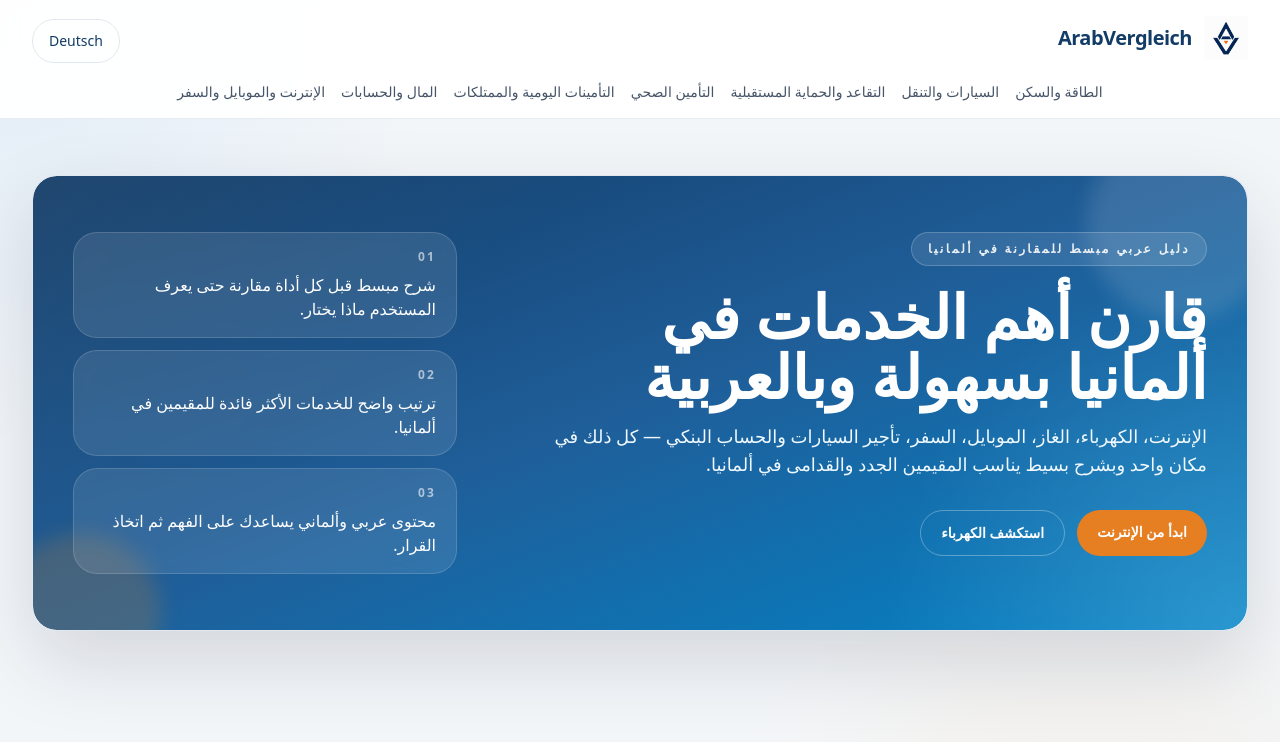
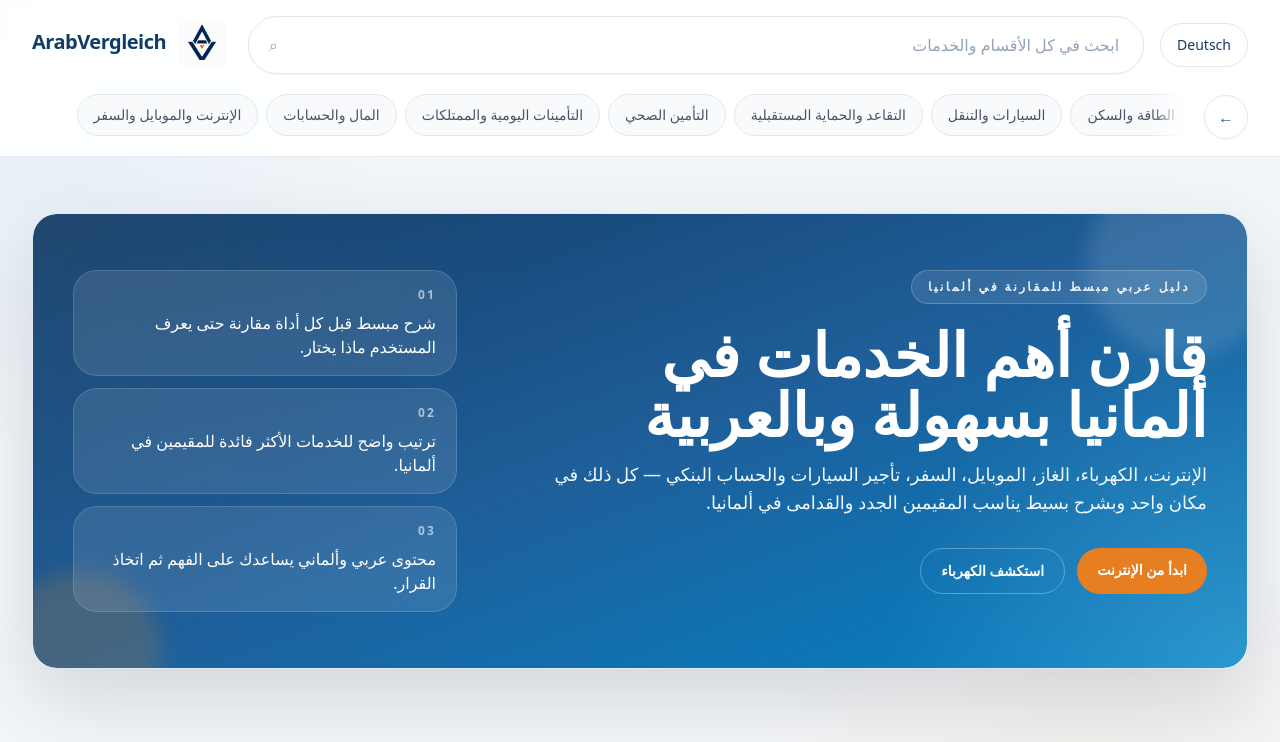
Before and after one commit to omaralezzi/arabvergleich, a Next.js app: page /ar in a window 1280 px wide. Shown: the top 742 px of the page. Built offline with nearby package versions, Linux system fonts and the light colour scheme.

Commit message:
Refine header navigation and clean homepage copy

```diff
--- a/app/globals.css
+++ b/app/globals.css
@@ -21,6 +21,15 @@ body {
 
 a {
   @apply transition-colors;
+}
+
+.scrollbar-hidden {
+  -ms-overflow-style: none;
+  scrollbar-width: none;
+}
+
+.scrollbar-hidden::-webkit-scrollbar {
+  display: none;
 }
 
 .surface {
--- a/components/Header.tsx
+++ b/components/Header.tsx
@@ -2,43 +2,49 @@ import Link from "next/link";
 
 import { BrandLogo } from "@/components/BrandLogo";
 import { Container } from "@/components/Container";
+import { HeaderCategoryScroller } from "@/components/HeaderCategoryScroller";
+import { HeaderSearch } from "@/components/HeaderSearch";
 import { LanguageSwitcher } from "@/components/LanguageSwitcher";
-import { topNavigationGroups } from "@/src/content/serviceCatalog";
 import type { Locale } from "@/src/config/site";
 
 export function Header({ locale }: { locale: Locale }) {
+  const isArabic = locale === "ar";
+
   return (
     <header className="sticky top-0 z-40 border-b border-slate-200/80 bg-white/95 backdrop-blur">
-      <Container className="flex flex-col gap-4 py-4">
-        <div className="flex items-center justify-between gap-4">
+      <Container className="flex flex-col gap-4 py-4 lg:gap-5">
+        <div className="flex flex-col gap-4 lg:flex-row lg:items-center">
+          {isArabic ? (
+            <>
+              <div className="flex justify-start lg:order-3 lg:justify-end">
                 <Link href={`/${locale}`} className="shrink-0">
-            <BrandLogo className="h-11 w-11" />
+                  <BrandLogo className="h-12 w-12" />
                 </Link>
-          <div className="lg:hidden">
+              </div>
+              <div className="order-2 w-full flex-1">
+                <HeaderSearch locale={locale} />
+              </div>
+              <div className="order-1 flex justify-start lg:order-1">
                 <LanguageSwitcher locale={locale} />
               </div>
-          <div className="hidden lg:block">
+            </>
+          ) : (
+            <>
+              <div className="flex justify-start lg:order-1">
+                <Link href={`/${locale}`} className="shrink-0">
+                  <BrandLogo className="h-12 w-12" />
+                </Link>
+              </div>
+              <div className="order-2 w-full flex-1">
+                <HeaderSearch locale={locale} />
+              </div>
+              <div className="order-3 flex justify-start lg:justify-end">
                 <LanguageSwitcher locale={locale} />
               </div>
+            </>
+          )}
         </div>
-        <nav className="flex gap-2 overflow-x-auto pb-1 text-sm text-slate-600 lg:hidden">
-          {topNavigationGroups.map((group) => (
-            <Link
-              key={group.slug}
-              href={`/${locale}#${group.slug}`}
-              className="whitespace-nowrap rounded-full border border-slate-200 bg-slate-50 px-4 py-2 hover:border-brand-blue hover:text-brand-blue"
-            >
-              {group.title[locale]}
-            </Link>
-          ))}
-        </nav>
-        <nav className="hidden flex-1 items-center justify-center gap-4 text-sm text-slate-600 lg:flex">
-          {topNavigationGroups.map((group) => (
-            <Link key={group.slug} href={`/${locale}#${group.slug}`} className="hover:text-brand-blue">
-              {group.title[locale]}
-            </Link>
-          ))}
-        </nav>
+        <HeaderCategoryScroller locale={locale} />
       </Container>
     </header>
   );
--- /dev/null
+++ b/components/HeaderCategoryScroller.tsx
@@ -0,0 +1,153 @@
+"use client";
+
+import Link from "next/link";
+import { useEffect, useRef, useState } from "react";
+
+import { topNavigationGroups } from "@/src/content/serviceCatalog";
+import type { Locale } from "@/src/config/site";
+
+type HeaderCategoryScrollerProps = {
+  locale: Locale;
+};
+
+export function HeaderCategoryScroller({ locale }: HeaderCategoryScrollerProps) {
+  const scrollRef = useRef<HTMLDivElement | null>(null);
+  const dragStateRef = useRef<{ isDown: boolean; isDragging: boolean; startX: number; startScrollLeft: number }>({
+    isDown: false,
+    isDragging: false,
+    startX: 0,
+    startScrollLeft: 0,
+  });
+  const [showStartArrow, setShowStartArrow] = useState(false);
+  const [showEndArrow, setShowEndArrow] = useState(false);
+
+  function updateArrowVisibility() {
+    const element = scrollRef.current;
+    if (!element) return;
+
+    const maxScrollLeft = element.scrollWidth - element.clientWidth;
+    const current = Math.max(0, element.scrollLeft);
+
+    setShowStartArrow(current > 8);
+    setShowEndArrow(current < maxScrollLeft - 8);
+  }
+
+  useEffect(() => {
+    updateArrowVisibility();
+
+    const element = scrollRef.current;
+    if (!element) return;
+
+    const handleScroll = () => updateArrowVisibility();
+    const handleResize = () => updateArrowVisibility();
+
+    element.addEventListener("scroll", handleScroll, { passive: true });
+    window.addEventListener("resize", handleResize);
+
+    return () => {
+      element.removeEventListener("scroll", handleScroll);
+      window.removeEventListener("resize", handleResize);
+    };
+  }, []);
+
+  function scrollByAmount(direction: "next" | "prev") {
+    const element = scrollRef.current;
+    if (!element) return;
+
+    const amount = Math.min(320, Math.max(180, element.clientWidth * 0.35));
+    element.scrollBy({
+      left: direction === "next" ? amount : -amount,
+      behavior: "smooth",
+    });
+  }
+
+  function handlePointerDown(event: React.PointerEvent<HTMLDivElement>) {
+    if (event.button !== 0) return;
+
+    const element = scrollRef.current;
+    if (!element) return;
+
+    dragStateRef.current = {
+      isDown: true,
+      isDragging: false,
+      startX: event.clientX,
+      startScrollLeft: element.scrollLeft,
+    };
+  }
+
+  function handlePointerMove(event: React.PointerEvent<HTMLDivElement>) {
+    const element = scrollRef.current;
+    const dragState = dragStateRef.current;
+    if (!element || !dragState.isDown) return;
+
+    const delta = event.clientX - dragState.startX;
+    if (!dragState.isDragging && Math.abs(delta) < 8) return;
+
+    dragState.isDragging = true;
+    element.scrollLeft = dragState.startScrollLeft - delta;
+    updateArrowVisibility();
+  }
+
+  function handlePointerUp() {
+    window.setTimeout(() => {
+      dragStateRef.current.isDown = false;
+      dragStateRef.current.isDragging = false;
+    }, 0);
+  }
+
+  return (
+    <div className="relative">
+      {showStartArrow ? (
+        <>
+          <button
+            type="button"
+            onClick={() => scrollByAmount(locale === "ar" ? "next" : "prev")}
+            className="absolute inset-y-0 left-0 z-10 hidden h-11 w-11 self-center rounded-full border border-slate-200 bg-white/95 text-brand-blue shadow-sm transition hover:border-brand-blue hover:bg-brand-mist lg:flex lg:items-center lg:justify-center"
+            aria-label={locale === "ar" ? "تحريك الأقسام إلى اليسار" : "Kategorien nach links bewegen"}
+          >
+            <span aria-hidden="true">{locale === "ar" ? "→" : "←"}</span>
+          </button>
+          <div className="pointer-events-none absolute inset-y-0 left-12 z-[1] hidden w-12 bg-gradient-to-r from-white via-white/80 to-transparent lg:block" />
+        </>
+      ) : null}
+      {showEndArrow ? (
+        <div className="pointer-events-none absolute inset-y-0 right-12 z-[1] hidden w-12 bg-gradient-to-l from-white via-white/80 to-transparent lg:block" />
+      ) : null}
+      <div
+        ref={scrollRef}
+        onPointerDown={handlePointerDown}
+        onPointerMove={handlePointerMove}
+        onPointerUp={handlePointerUp}
+        onPointerCancel={handlePointerUp}
+        className="scrollbar-hidden flex gap-2 overflow-x-auto pb-1 text-sm text-slate-600 lg:px-14"
+        style={{ cursor: "grab" }}
+      >
+        {topNavigationGroups.map((group) => (
+          <Link
+            key={group.slug}
+            href={`/${locale}#${group.slug}`}
+            onClick={(event) => {
+              if (dragStateRef.current.isDragging) {
+                event.preventDefault();
+              }
+            }}
+            className="inline-flex shrink-0 items-center whitespace-nowrap rounded-full border border-slate-200 bg-slate-50 px-4 py-2.5 font-medium hover:border-brand-blue hover:bg-brand-mist hover:text-brand-blue"
+            draggable={false}
+          >
+            {group.title[locale]}
+          </Link>
+        ))}
+      </div>
+      {showEndArrow ? (
+        <button
+          type="button"
+          onClick={() => scrollByAmount(locale === "ar" ? "prev" : "next")}
+          className="absolute inset-y-0 right-0 z-10 hidden h-11 w-11 self-center rounded-full border border-slate-200 bg-white/95 text-brand-blue shadow-sm transition hover:border-brand-blue hover:bg-brand-mist lg:flex lg:items-center lg:justify-center"
+          aria-label={locale === "ar" ? "تحريك الأقسام إلى اليمين" : "Kategorien nach rechts bewegen"}
+        >
+          <span aria-hidden="true">{locale === "ar" ? "←" : "→"}</span>
+        </button>
+      ) : null}
+    </div>
+  );
+}
--- /dev/null
+++ b/components/HeaderSearch.tsx
@@ -0,0 +1,91 @@
+"use client";
+
+import Link from "next/link";
+import { useMemo, useState } from "react";
+
+import { serviceCategories } from "@/src/content/serviceCatalog";
+import type { Locale } from "@/src/config/site";
+
+type HeaderSearchProps = {
+  locale: Locale;
+};
+
+export function HeaderSearch({ locale }: HeaderSearchProps) {
+  const [query, setQuery] = useState("");
+  const [isFocused, setIsFocused] = useState(false);
+
+  const services = useMemo(
+    () =>
+      serviceCategories.flatMap((category) =>
+        category.services.map((service) => ({
+          slug: service.slug,
+          title: service.title[locale],
+          category: category.title[locale],
+          href: `/${locale}/${service.slug}`,
+        })),
+      ),
+    [locale],
+  );
+
+  const normalizedQuery = query.trim().toLowerCase();
+  const results = useMemo(() => {
+    if (!normalizedQuery) {
+      return services.slice(0, 8);
+    }
+
+    return services
+      .filter(
+        (service) =>
+          service.title.toLowerCase().includes(normalizedQuery) || service.category.toLowerCase().includes(normalizedQuery),
+      )
+      .slice(0, 8);
+  }, [normalizedQuery, services]);
+
+  const hasDropdown = isFocused && results.length > 0;
+
+  return (
+    <div className="relative w-full max-w-4xl">
+      <label className="sr-only" htmlFor={`header-search-${locale}`}>
+        {locale === "ar" ? "ابحث في جميع الخدمات" : "Alle Leistungen durchsuchen"}
+      </label>
+      <div className="flex items-center rounded-full border border-slate-200 bg-white shadow-sm transition focus-within:border-brand-blue focus-within:ring-2 focus-within:ring-brand-blue/15">
+        <input
+          id={`header-search-${locale}`}
+          type="search"
+          value={query}
+          onChange={(event) => setQuery(event.target.value)}
+          onFocus={() => setIsFocused(true)}
+          onBlur={() => window.setTimeout(() => setIsFocused(false), 120)}
+          placeholder={locale === "ar" ? "ابحث في كل الأقسام والخدمات" : "In allen Bereichen und Services suchen"}
+          className="h-14 w-full rounded-full bg-transparent px-6 text-base text-slate-800 outline-none placeholder:text-slate-400"
+          dir={locale === "ar" ? "rtl" : "ltr"}
+        />
+        <span className="px-5 text-slate-400" aria-hidden="true">
+          {locale === "ar" ? "⌕" : "⌕"}
+        </span>
+      </div>
+      {hasDropdown ? (
+        <div className="absolute inset-x-0 top-[calc(100%+0.75rem)] z-50 overflow-hidden rounded-3xl border border-slate-200 bg-white shadow-xl">
+          <div className="border-b border-slate-100 px-5 py-3 text-xs font-semibold uppercase tracking-[0.2em] text-slate-400">
+            {locale === "ar" ? "نتائج الخدمات" : "Service results"}
+          </div>
+          <div className="max-h-96 overflow-y-auto py-2">
+            {results.map((service) => (
+              <Link
+                key={service.slug}
+                href={service.href}
+                className="flex items-center justify-between gap-4 px-5 py-3 text-sm transition hover:bg-slate-50"
+              >
+                <div className="min-w-0">
+                  <div className="truncate font-semibold text-slate-900">{service.title}</div>
+                  <div className="truncate text-xs text-slate-500">{service.category}</div>
+                </div>
+                <span className="shrink-0 text-brand-blue">{locale === "ar" ? "اذهب" : "Open"}</span>
+              </Link>
+            ))}
+          </div>
+        </div>
+      ) : null}
+    </div>
+  );
+}
--- a/src/content/serviceCatalog.ts
+++ b/src/content/serviceCatalog.ts
@@ -1381,6 +1381,7 @@ export const serviceToCategoryMap = Object.fromEntries(
 
 export const topNavigationGroups = serviceCategories.map((category) => ({
   slug: category.slug,
+  icon: category.icon,
   title: category.title,
   href: `#${category.slug}`,
 }));
--- a/src/content/siteContent.ts
+++ b/src/content/siteContent.ts
@@ -304,7 +304,7 @@ export const articles: ArticleItem[] = [
       de: "Ist ein kostenloses Bankkonto fuer dich geeignet?",
     },
     description: {
-      ar: "أسئلة بسيطة تساعدك على معرفة ما تحتاجه من الحساب البنكي.",
+      ar: "تعرف على أهم النقاط التي تساعدك في اختيار الحساب البنكي المناسب لحياتك اليومية.",
       de: "Einfache Fragen, um herauszufinden, welches Konto zu deinem Alltag passt.",
     },
     sections: {
```
Also changed, not shown: app/[locale]/page.tsx (+8 -8 lines). Lines whose indentation alone changed are shown as unchanged.
